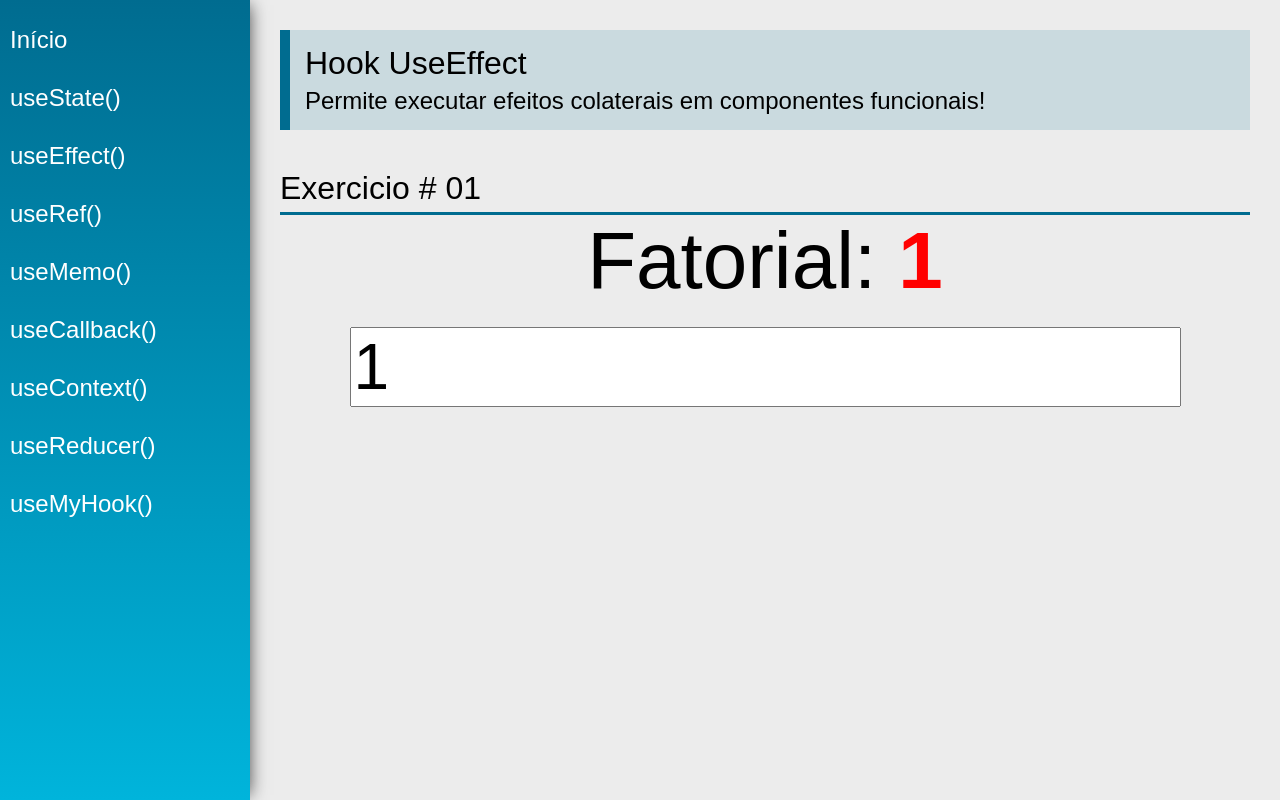
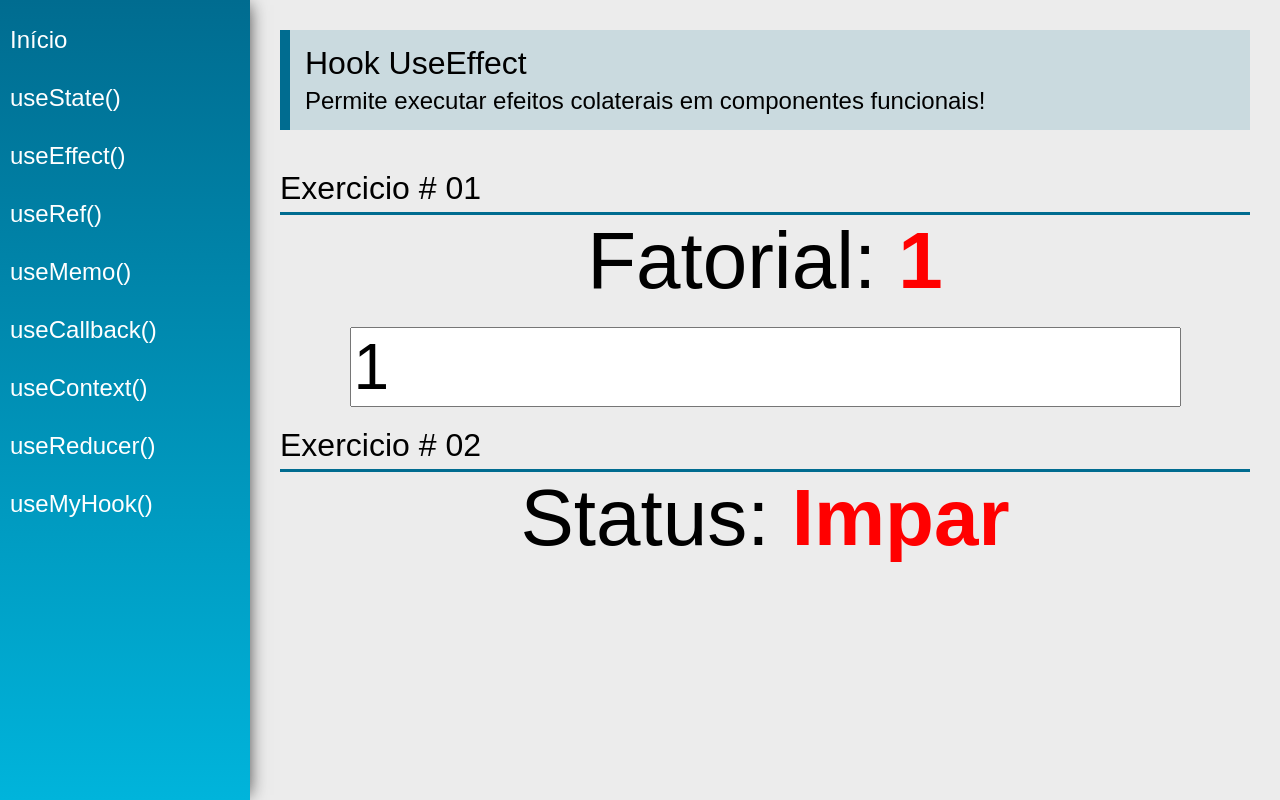
Before and after one commit to willbueno/react-hooks, a React (Create React App) app: page /useEffect in a window 1280 px wide. Built offline with nearby package versions, Linux system fonts and the light colour scheme.

Commit message:
hook useEffect #2

```diff
--- a/src/views/examples/UseEffect.jsx
+++ b/src/views/examples/UseEffect.jsx
@@ -19,6 +19,7 @@
 const UseEffect = (props) => {
     const [number, setNumber] = useState(1)
     const [factorial, setFactorial] = useState(1)
+    const [status, setStatus] = useState("Impar")
 
     useEffect(function () {
         setFactorial(calcFactorial(number))
@@ -30,13 +31,17 @@
         }
     }, [number])
 
+    useEffect(function () {
+        setStatus(number % 2 === 0 ? 'Par' : 'Impar')
+    }, [number])
+
     return (
         <div className="UseEffect">
             <PageTitle
                 title="Hook UseEffect"
                 subtitle="Permite executar efeitos colaterais em componentes funcionais!" />
 
-            <SectionTitle title="Exercicio # 01"/>
+            <SectionTitle title="Exercicio # 01" />
 
             <div className="center">
                 <div>
@@ -47,6 +52,14 @@
                     value={number}
                     onChange={e => setNumber(e.target.value)} />
             </div>
+
+            <SectionTitle title="Exercicio # 02" />
+            <div className="center">
+                <div>
+                    <span className="text">Status: </span>
+                    <span className="text red">{status}</span>
+                </div>
+            </div>
         </div>
     )
 }
```
